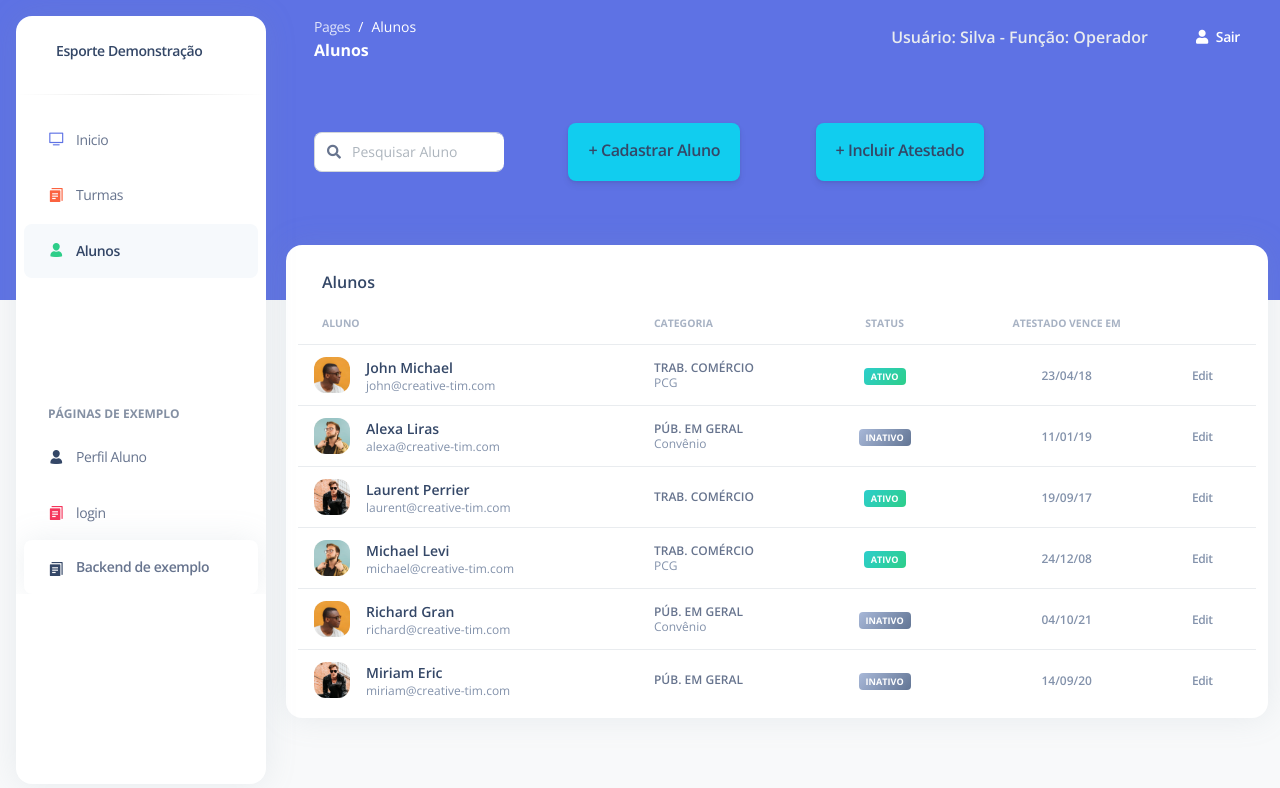
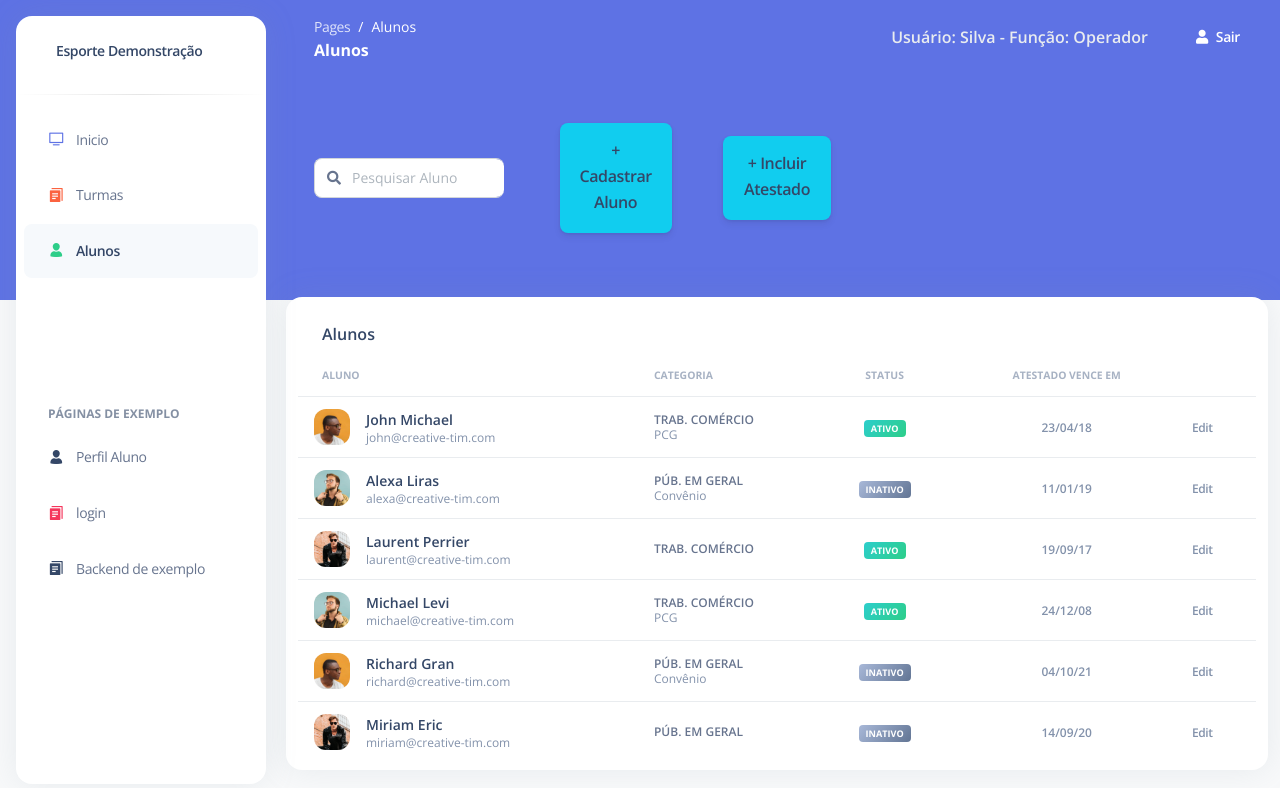
Before and after one commit to JulioCout/SAE-Front, a Vue app: page /alunos in a window 1280 px wide. Shown: the top 788 px of the page. Built offline with nearby package versions, Linux system fonts and the light colour scheme.

Commit message:
alterar botões e link de back

```diff
--- a/src/examples/Sidenav/SidenavList.vue
+++ b/src/examples/Sidenav/SidenavList.vue
@@ -93,10 +93,11 @@ const getRoute = () => {
         </sidenav-item>
       </li>
 
-      <a href="https://github.com/JulioCout/esporte_back" target="_blank">
+
         <li class="nav-item">
           <sidenav-item
-            to=""
+            to="//github.com/JulioCout/esporte_back"
+            target="_blank"
             :class="getRoute() === 'signin' ? 'active' : ''"
             navText="Backend de exemplo"
           >
@@ -105,7 +106,7 @@ const getRoute = () => {
             </template>
           </sidenav-item>
         </li>
-      </a>
+
 
     </ul>
   </div>
--- a/src/views/Alunos.vue
+++ b/src/views/Alunos.vue
@@ -24,7 +24,7 @@ import ArgonButton from "@/components/ArgonButton.vue";
             </div>
           </div>
 
-          <div class="col-lg-3">
+          <div class="col-lg-2">
             <div class="card-body pt-4 p-3 d-flex flex-row justify-content-around">
               <argon-button
                 color="info"
@@ -35,7 +35,7 @@ import ArgonButton from "@/components/ArgonButton.vue";
             </div>
           </div>
 
-          <div class="col-lg-3">
+          <div class="col-lg-2">
             <div class="card-body pt-4 p-3 d-flex flex-row justify-content-around">
               <argon-button
                 color="info"
--- a/src/views/Profile.vue
+++ b/src/views/Profile.vue
@@ -44,7 +44,7 @@ onBeforeUnmount(() => {
           margin-left: -34%;
         "
       >
-        <span class="mask bg-gradient-success opacity-6"></span>
+        <span class="mask bg-gradient-info opacity-6"></span>
       </div>
       <div class="card shadow-lg mt-n6">
         <div class="card-body p-3">
--- a/src/views/Signin.vue
+++ b/src/views/Signin.vue
@@ -97,7 +97,7 @@ onBeforeUnmount(() => {
                   background-size: cover;
                 "
               >
-                <span class="mask bg-gradient-success opacity-6"></span>
+                <span class="mask bg-gradient-info opacity-6"></span>
                 <h4
                   class="mt-5 text-white font-weight-bolder position-relative"
                 >
--- a/src/views/Turmas.vue
+++ b/src/views/Turmas.vue
@@ -28,7 +28,7 @@ import ArgonButton from "@/components/ArgonButton.vue";
             </div>
           </div>
 
-          <div class="col-lg-3">
+          <div class="col-lg-2">
             <div class="card-body pt-4 p-3 d-flex flex-row justify-content-around">
               <argon-button
                 color="info"
@@ -39,7 +39,7 @@ import ArgonButton from "@/components/ArgonButton.vue";
             </div>
           </div>
 
-          <div class="col-lg-3">
+          <div class="col-lg-2">
             <div class="card-body pt-4 p-3 d-flex flex-row justify-content-around">
               <argon-button
                 color="info"
```
